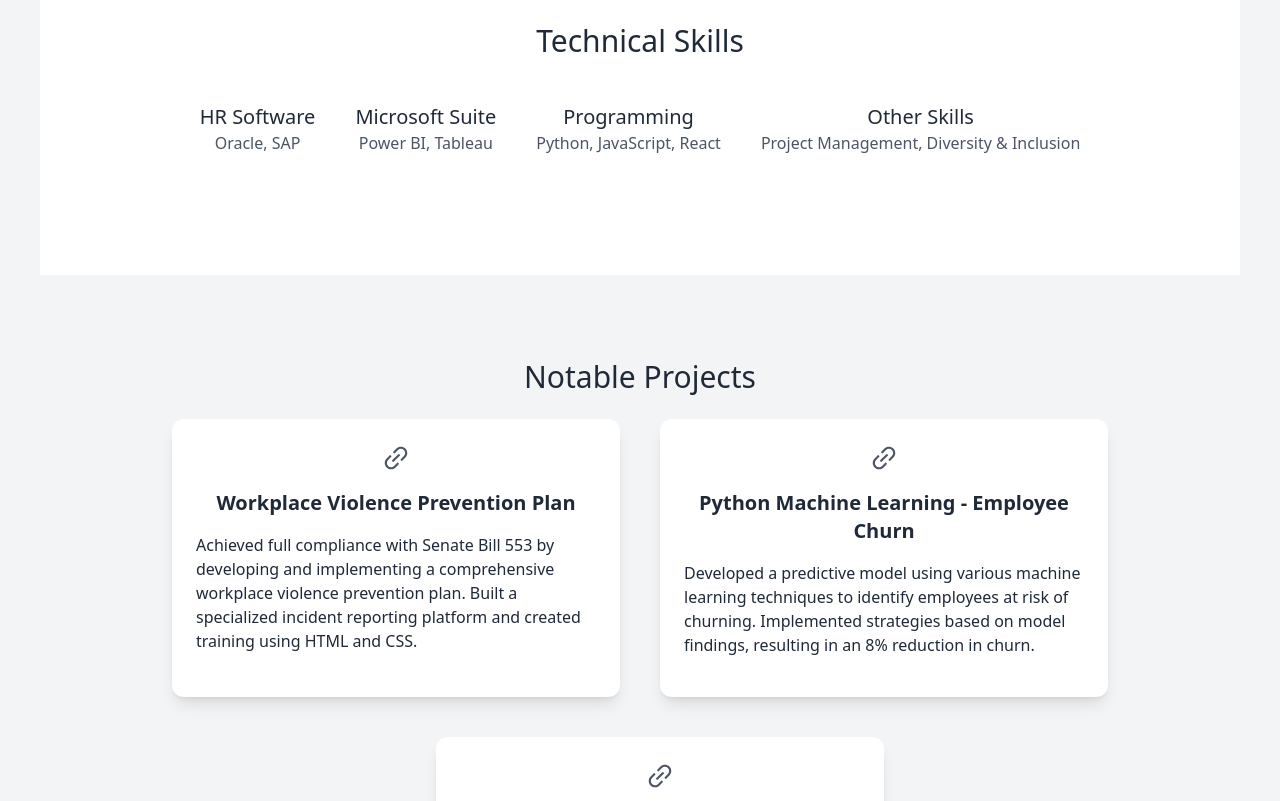
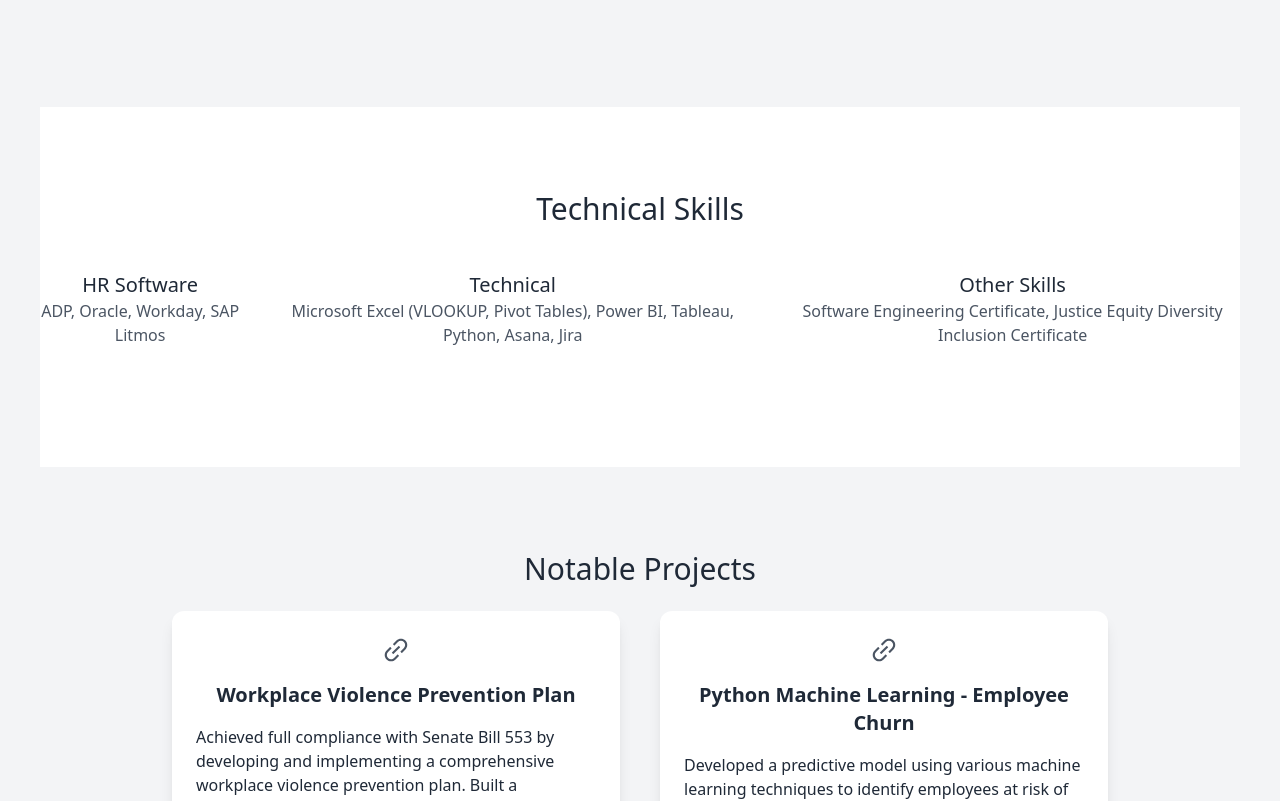
Before and after one commit to joshdewhurst/portfolio, a Next.js app: page / in a window 1280 px wide. Shown: the part 565-1366 px from the top of the page. Built offline with nearby package versions, Linux system fonts and the light colour scheme.

Commit message:
Update index.js

```diff
--- a/pages/index.js
+++ b/pages/index.js
@@ -1,5 +1,7 @@
 import Head from 'next/head'
 import { AiFillMail, AiFillLinkedin, AiFillGithub, AiOutlineLink } from 'react-icons/ai'
+import { SiOracle, SiSap, SiPowerbi, SiTableau, SiPython, SiJavascript, SiReact, SiTailwindcss, SiMongodb, SiNodedotjs } from 'react-icons/si'
+import Link from 'next/link'
 
 export default function Home() {
   return (
@@ -35,6 +37,9 @@ export default function Home() {
             <p className="text-lg py-5 leading-8 text-gray-800 max-w-2xl mx-auto">
               I am an accomplished People Operations professional with expertise in HR management, compliance, and data analysis. I have a strong background in developing compensation philosophies, enhancing employee retention, and promoting diversity and inclusion within organizations.
             </p>
+            <p className="text-lg py-5 leading-8 text-gray-800 max-w-2xl mx-auto">
+              I hold a Bachelor of Arts in Classics from the University of California, Santa Barbara, a Data Science Certificate from UC Berkeley, a Software Engineering Certificate from General Assembly, and a Justice, Equity, Diversity, and Inclusion Certificate from the Weitzman Institute.
+            </p>
           </div>
         </section>
 
@@ -44,19 +49,15 @@ export default function Home() {
             <div className="flex justify-center space-x-10 py-10">
               <div>
                 <h4 className="text-xl text-gray-800">HR Software</h4>
-                <p className="text-gray-600">Oracle, SAP</p>
+                <p className="text-gray-600">ADP, Oracle, Workday, SAP Litmos</p>
               </div>
               <div>
-                <h4 className="text-xl text-gray-800">Microsoft Suite</h4>
-                <p className="text-gray-600">Power BI, Tableau</p>
-              </div>
-              <div>
-                <h4 className="text-xl text-gray-800">Programming</h4>
-                <p className="text-gray-600">Python, JavaScript, React</p>
+                <h4 className="text-xl text-gray-800">Technical</h4>
+                <p className="text-gray-600">Microsoft Excel (VLOOKUP, Pivot Tables), Power BI, Tableau, Python, Asana, Jira</p>
               </div>
               <div>
                 <h4 className="text-xl text-gray-800">Other Skills</h4>
-                <p className="text-gray-600">Project Management, Diversity & Inclusion</p>
+                <p className="text-gray-600">Software Engineering Certificate, Justice Equity Diversity Inclusion Certificate</p>
               </div>
             </div>
           </div>
@@ -96,11 +97,6 @@ export default function Home() {
 
               <div className="max-w-md w-full shadow-lg rounded-xl overflow-hidden bg-white hover:shadow-xl transition-all duration-300 my-5">
                 <div className="p-6">
-                  <div className="flex items-center justify-center">
-                    <a href="https://github.com/joshdewhurst/people-analytics-equity" target="_blank" rel="noopener noreferrer">
-                      <AiOutlineLink className="text-3xl hover:text-4xl text-gray-600" />
-                    </a>
-                  </div>
                   <h4 className="text-xl font-semibold text-gray-800 text-center my-4">People Analytics - Equity</h4>
                   <p className="text-gray-800 mb-4">
                     Led an equity analysis project to evaluate company demographics and identify significant concerns in leadership diversity. Generated custom reports using Microsoft Suite and presented findings to the board to drive diversity and inclusion initiatives.
```
